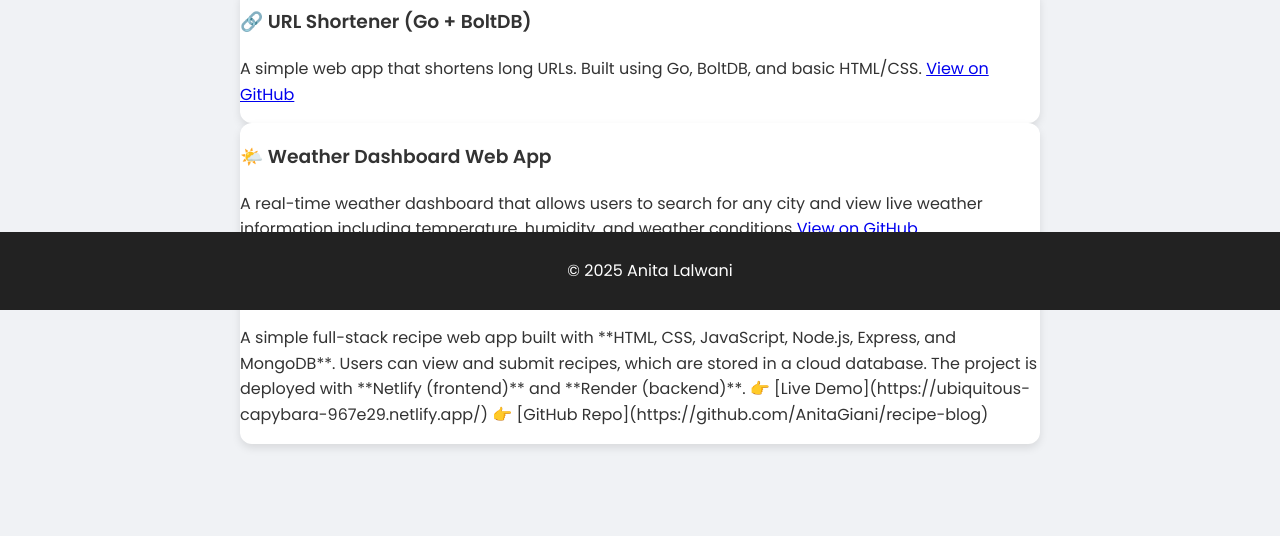
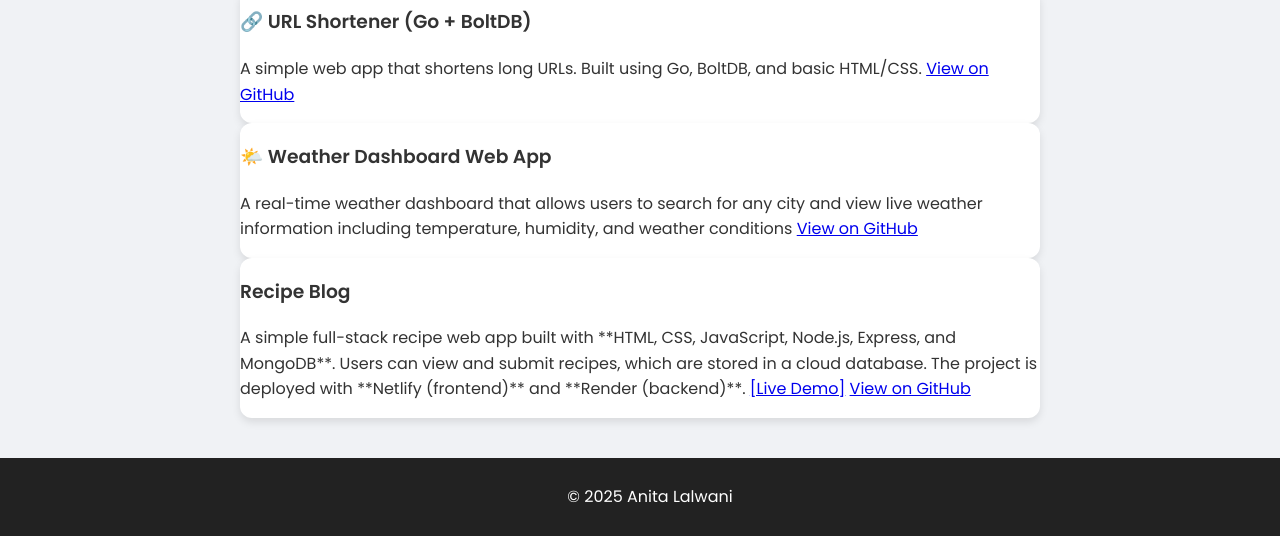
Before and after one commit to AnitaGiani/portfolio, a plain HTML site: page projects.html in a window 1280 px wide. Shown: the part 490-1026 px from the top of the page. Before the commit the page ends 974 px from the top, so only its background shows below. Drawn offline with nearby package versions, Linux system fonts and the light colour scheme.

Commit message:
updated recipe-blog code

```diff
--- a/projects.html
+++ b/projects.html
@@ -35,8 +35,8 @@
   <h3>Recipe Blog</h3>
   <p>A simple full-stack recipe web app built with **HTML, CSS, JavaScript, Node.js, Express, and MongoDB**. Users can view and submit recipes, which are stored in a cloud database. The project is deployed with **Netlify (frontend)** and **Render (backend)**.
 
-👉 [Live Demo](https://ubiquitous-capybara-967e29.netlify.app/)
-👉 [GitHub Repo](https://github.com/AnitaGiani/recipe-blog)</p>
+ <a href="https://ubiquitous-capybara-967e29.netlify.app/">[Live Demo]</a>
+ <a href="https://github.com/AnitaGiani/recipe-blog"> View on GitHub</a></p>
 </div>
 <!--
 <div class="project-card" data-aos="fade-up" data-aos-duration="800">
--- a/style.css
+++ b/style.css
@@ -59,7 +59,7 @@ footer {
   text-align: center;
   padding: 10px;
   width: 100%;
-  position: fixed;
+  /*position: fixed;*/
   bottom: 0%;
 }
 
```
